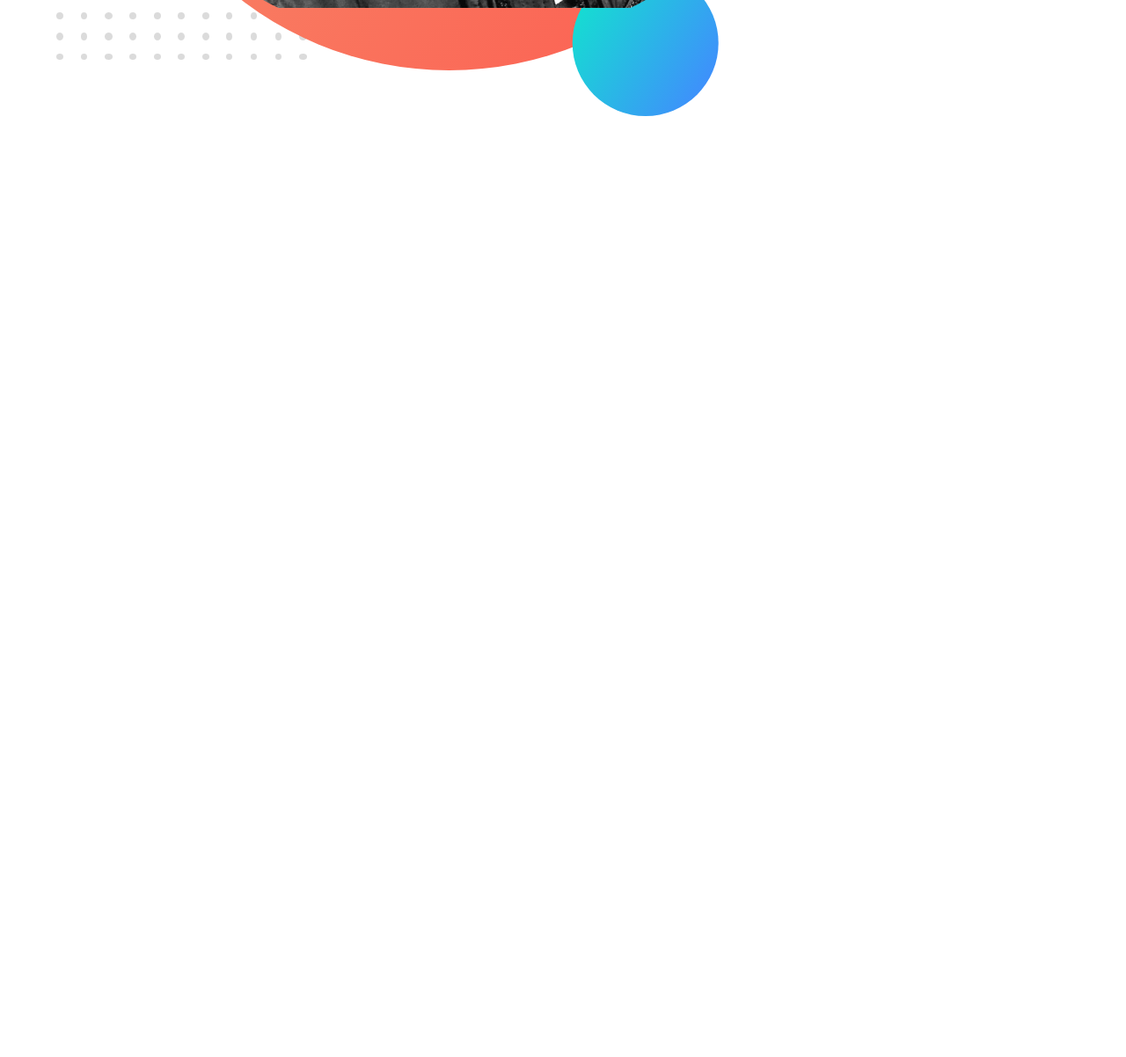
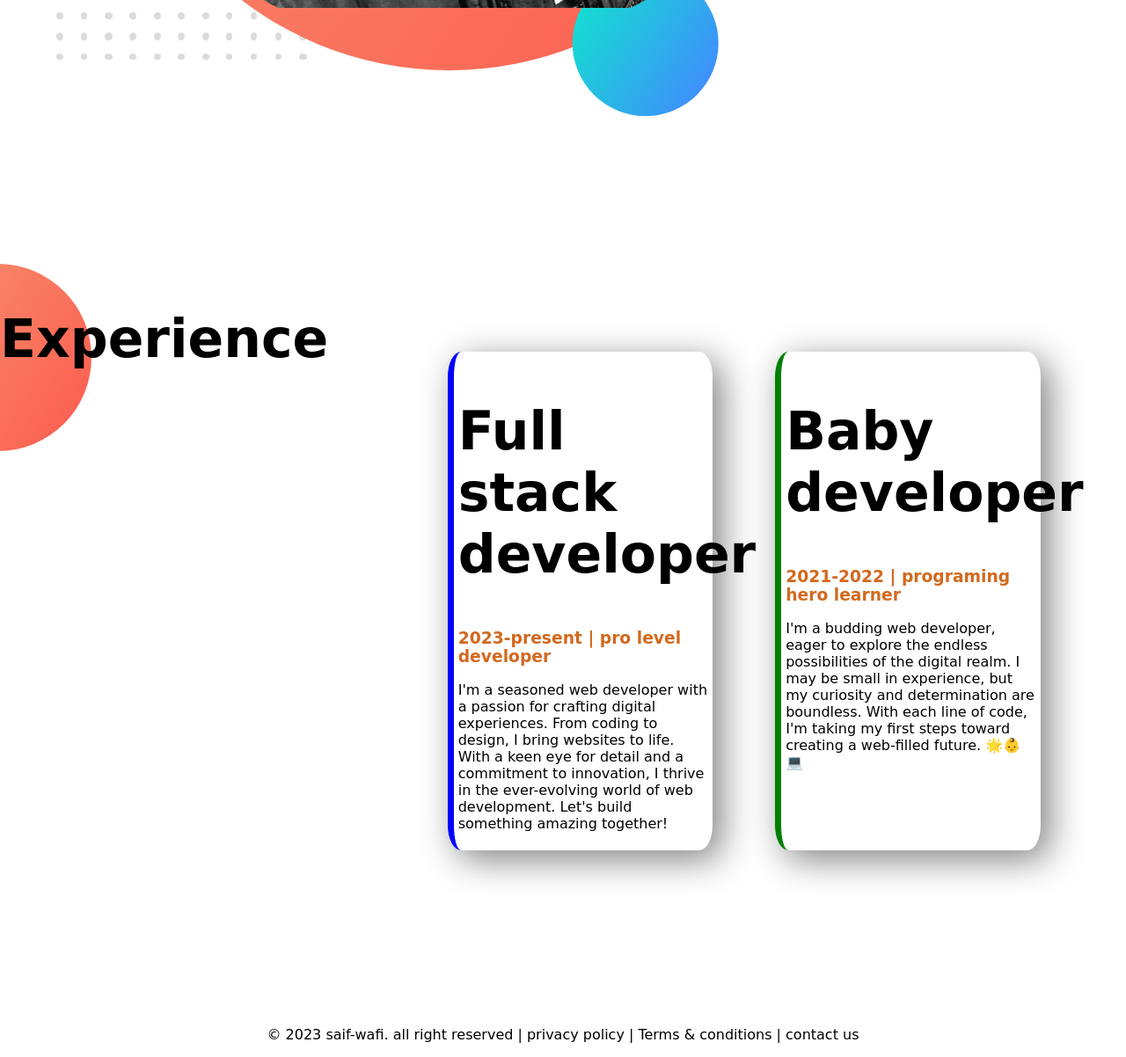
Before and after one commit to saif9021/developer-portfolio, a plain HTML site: page index.html in a window 1280 px wide. Shown: the part 1742-2944 px from the top of the page at 88% size. Before the commit the page ends 2042 px from the top, so only its background shows below. Drawn offline with Linux system fonts and the light colour scheme; a web font is replaced by a local one.

Commit message:
final push edit

```diff
--- a/index.html
+++ b/index.html
@@ -47,6 +47,36 @@
                   <a class="hmb" target="_blank" href="">DOWNLOAD RESUME</a>
             </div>
       </section>
+      <section class="xperience">
+            <h1>Experience</h1>
+            <div class="mrgn">
+                  <div id="full-stack" class="ex-area">
+                        <h1>Full stack developer</h1>
+                        <h3 class="col">2023-present | pro level developer</h3>
+                        <p>I'm a seasoned web developer with a passion for crafting digital experiences. From
+                              coding to
+                              design, I bring websites to life. With a keen eye for detail and a commitment to
+                              innovation, I
+                              thrive in the ever-evolving world of web development. Let's build something amazing
+                              together!
+                        </p>
+                  </div>
+                  <div id="baby-web" class="ex-area">
+                        <h1>Baby developer</h1>
+                        <h3 class="col">2021-2022 | programing hero learner</h3>
+                        <p>I'm a budding web developer, eager to explore the endless possibilities of the digital realm.
+                              I may
+                              be small in experience, but my curiosity and determination are boundless. With each line
+                              of
+                              code, I'm taking my first steps toward creating a web-filled future. 🌟👶💻</p>
+                  </div>
+            </div>
+
+      </section>
+
 </body>
+<footer>
+      <p>&copy; 2023 saif-wafi. all right reserved | privacy policy | Terms & conditions | contact us</p>
+</footer>
 
 </html>
--- a/style.css
+++ b/style.css
@@ -31,6 +31,15 @@ section {
       padding: 5%;
 }
 
+.ex-area {
+      box-shadow: 10px 10px 40px grey;
+      width: 40%;
+      margin-left: 5%;
+      margin-right: 5%;
+      padding: 5px 5px;
+      border-radius: 5%;
+}
+
 .half-wid image {
       width: 100%;
 }
@@ -58,3 +67,25 @@ section {
       background-repeat: no-repeat;
       background-position: right;
 }
+
+.mrgn {
+      display: flex;
+      padding: 100px;
+}
+
+.xperience {
+      background-image: url(images/exp-bg.png);
+      background-repeat: no-repeat;
+}
+
+#full-stack {
+      border-left: 7px solid blue;
+}
+
+#baby-web {
+      border-left: 7px solid green;
+}
+
+footer p {
+      text-align: center;
+}
```
